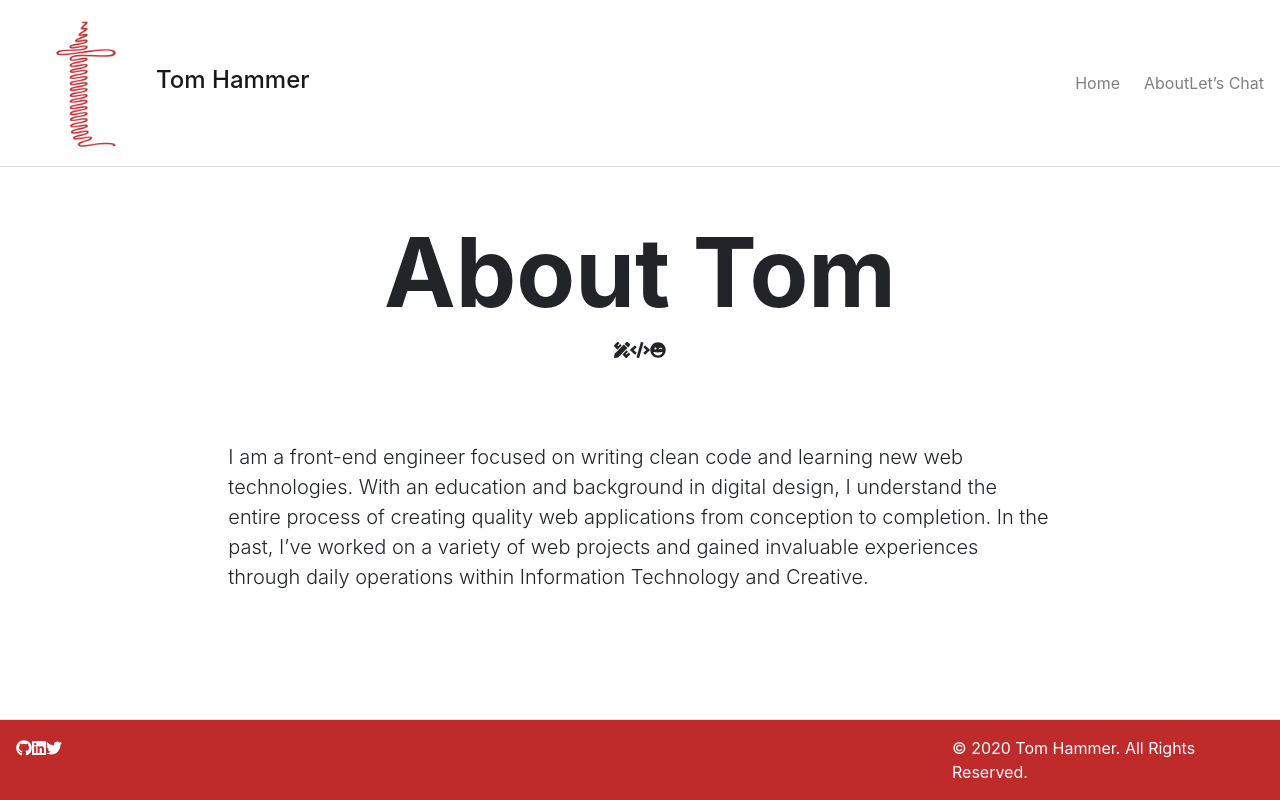
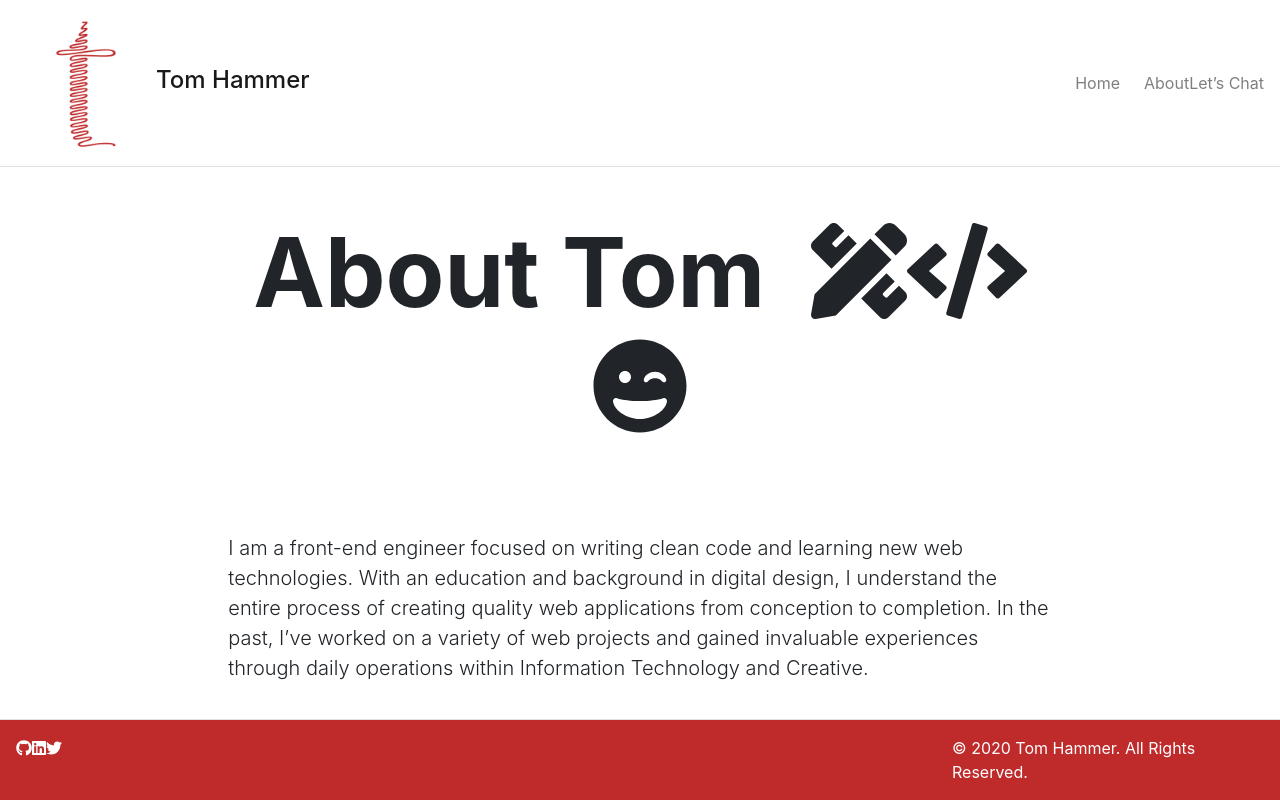
Before and after one commit to tjhammer845/tjhammer845.github.io, a React (Create React App) app: page /about in a window 1280 px wide. Built offline with nearby package versions, Linux system fonts and the light colour scheme.

Commit message:
react parser to add font awesome icons in state

```diff
--- a/src/components/Hero.js
+++ b/src/components/Hero.js
@@ -17,10 +17,10 @@ function Hero(props) {
             <Container fluid={true}>
                 <Row className="justify-content-center py-5">
                     <Col md={8} sm={12} className="text-center">
-                        {props.title && <h2 className="display-1 font-weight-bolder">{props.title}</h2>}
-                        <FontAwesomeIcon className="p-0" icon={faPencilRuler} />
-                        <FontAwesomeIcon className="p-0" icon={faCode} />
-                        <FontAwesomeIcon className="p-0" icon={faGrinWink} />
+                        {props.title && <h2 className="display-1 font-weight-bolder">{props.title}
+                            &nbsp; <FontAwesomeIcon className="p-0" icon={faPencilRuler} />
+                            <FontAwesomeIcon className="p-0" icon={faCode} />
+                            <FontAwesomeIcon className="p-0" icon={faGrinWink} /></h2>}
                         {props.subTitle && <h3 className="display-4 font-weight-light">{props.subTitle}</h3>}
                         {props.text && <h4 className="lead font-weight-light">{props.text}</h4>}
                     </Col>
```
Also changed, not shown: 8 other files (tests, documents, lock files or other folders).
